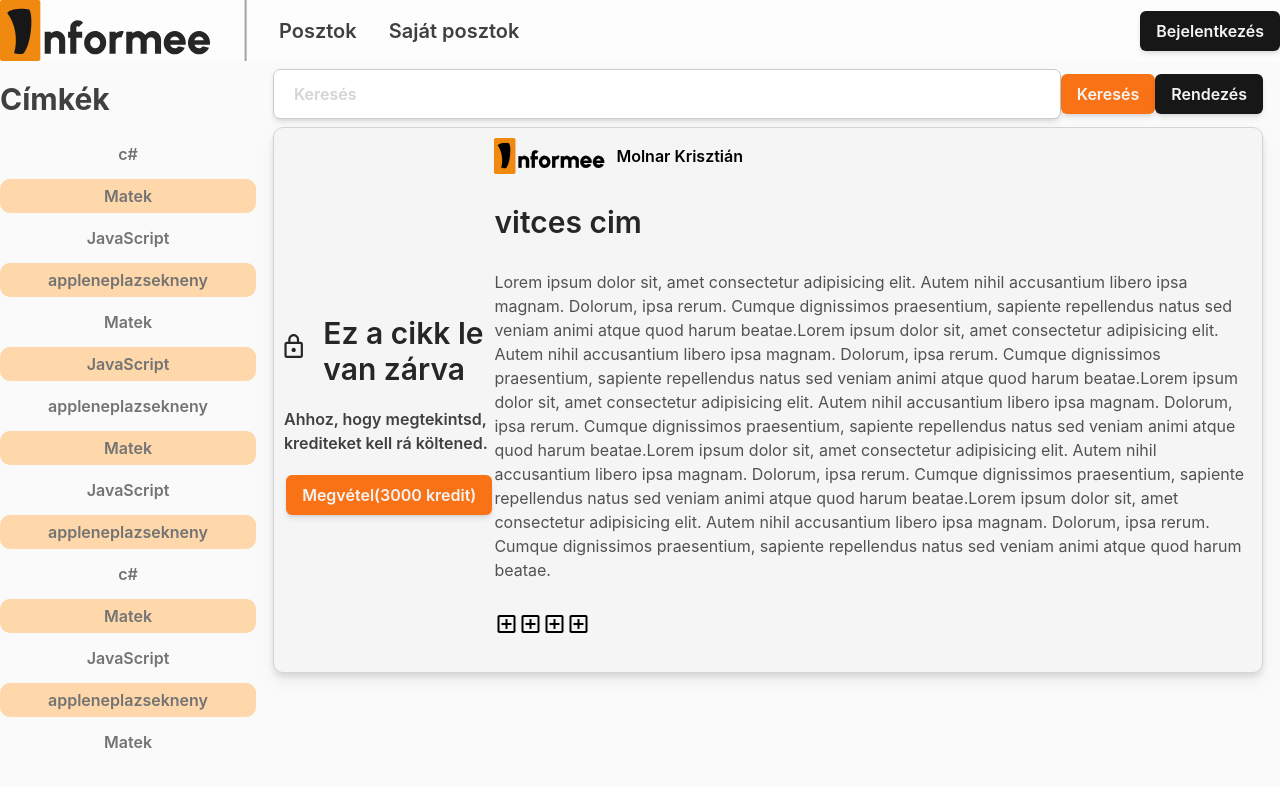
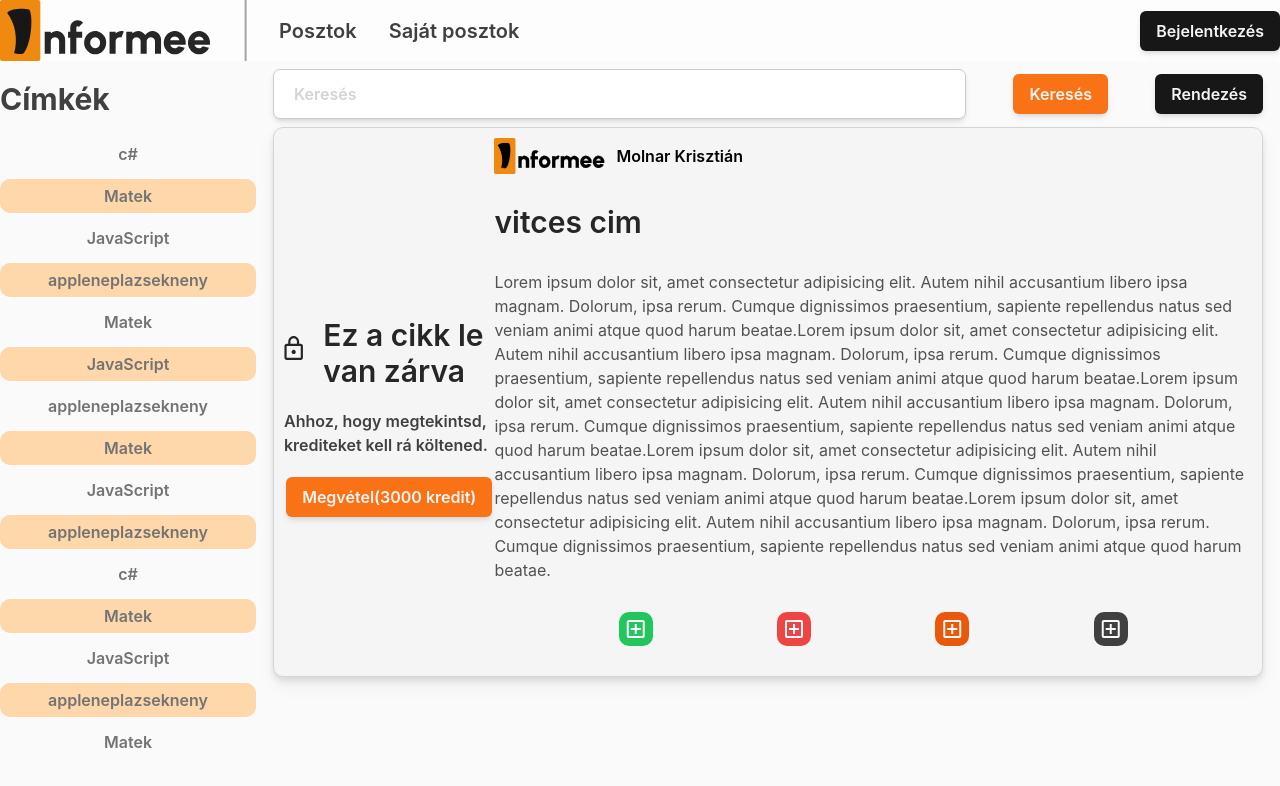
Before and after one commit to WR0NGTH3HU4/Informee, a Vue app: page /Posztok in a window 1280 px wide. Shown: the top 786 px of the page. Built offline with nearby package versions, Linux system fonts and the light colour scheme; what tailwindcss-animated would draw is missing.

Commit message:
fixed postaction buttons

```diff
--- a/src/components/Post.vue
+++ b/src/components/Post.vue
@@ -47,10 +47,10 @@
             <p>Lorem ipsum dolor sit, amet consectetur adipisicing elit. Autem nihil accusantium libero ipsa magnam. Dolorum, ipsa rerum. Cumque dignissimos praesentium, sapiente repellendus natus sed veniam animi atque quod harum beatae.Lorem ipsum dolor sit, amet consectetur adipisicing elit. Autem nihil accusantium libero ipsa magnam. Dolorum, ipsa rerum. Cumque dignissimos praesentium, sapiente repellendus natus sed veniam animi atque quod harum beatae.Lorem ipsum dolor sit, amet consectetur adipisicing elit. Autem nihil accusantium libero ipsa magnam. Dolorum, ipsa rerum. Cumque dignissimos praesentium, sapiente repellendus natus sed veniam animi atque quod harum beatae.Lorem ipsum dolor sit, amet consectetur adipisicing elit. Autem nihil accusantium libero ipsa magnam. Dolorum, ipsa rerum. Cumque dignissimos praesentium, sapiente repellendus natus sed veniam animi atque quod harum beatae.Lorem ipsum dolor sit, amet consectetur adipisicing elit. Autem nihil accusantium libero ipsa magnam. Dolorum, ipsa rerum. Cumque dignissimos praesentium, sapiente repellendus natus sed veniam animi atque quod harum beatae.</p>
         </div>
         <div class="postactions">
-            <PostActionButton type="like"></PostActionButton>
-            <PostActionButton type="dislike"></PostActionButton>
-            <PostActionButton type="share"></PostActionButton>
-            <PostActionButton type="report"></PostActionButton>
+            <PostActionButton class="postaction like"></PostActionButton>
+            <PostActionButton class="postaction dislike"></PostActionButton>
+            <PostActionButton class="postaction share"></PostActionButton>
+            <PostActionButton class="postaction report"></PostActionButton>
         </div>
     </div>
         </div>
@@ -117,4 +117,8 @@
     p{
         @apply font-normal
     }
+    .postactions{
+        @apply flex flex-row justify-evenly content-center w-full
+    }
+
 </style>
--- a/src/components/Searchbar.vue
+++ b/src/components/Searchbar.vue
@@ -17,7 +17,7 @@
     .searchbar{
         @apply flex flex-row justify-between content-center items-center w-full;
         #bar{
-            width: 80%;
+            width: 70%;
         }
     }
 
```
